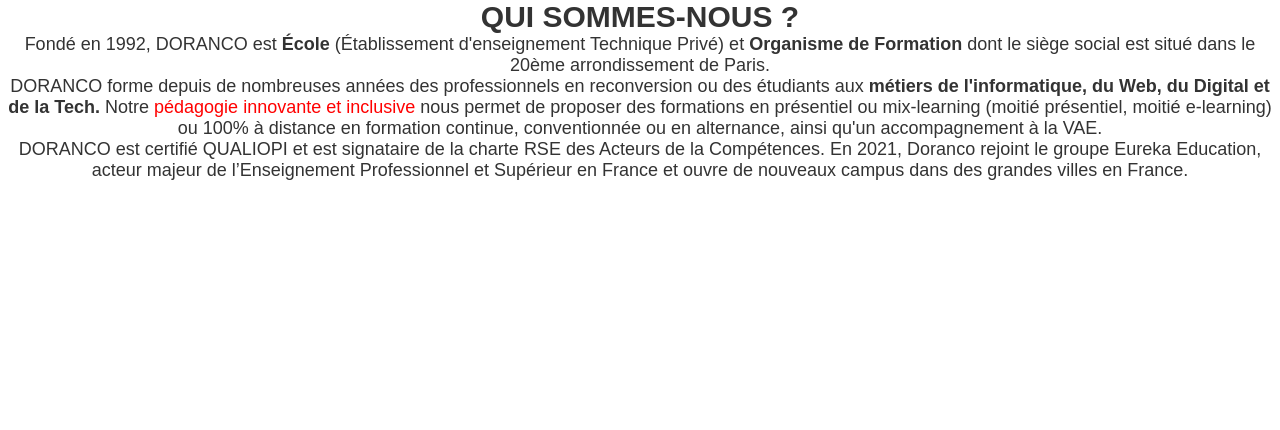
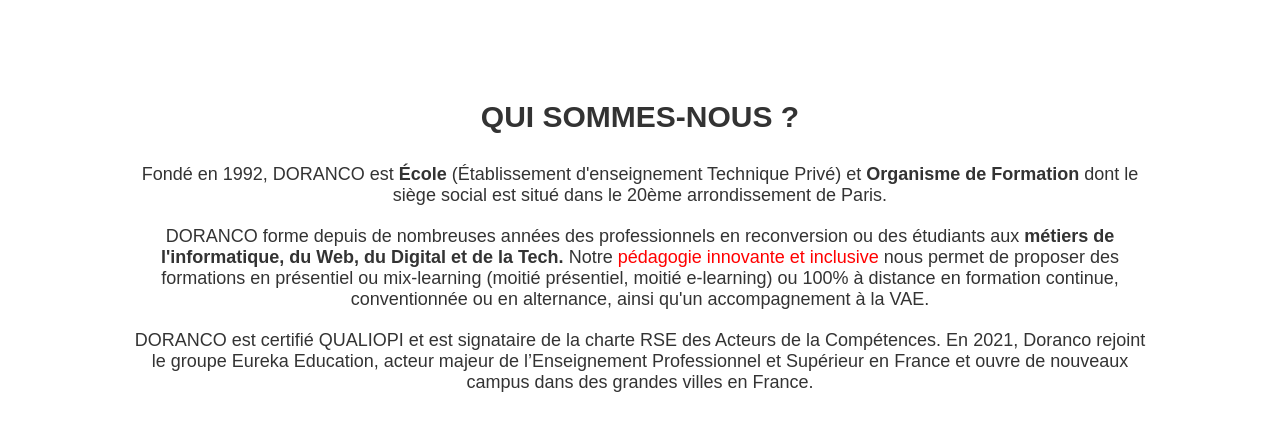
Before and after one commit to Edjek/html-css-14-11-2022, a plain HTML site: page site-web/index.html in a window 1280 px wide. Drawn offline with Linux system fonts and the light colour scheme.

Commit message:
css-block

```diff
--- a/site-web/css/style.css
+++ b/site-web/css/style.css
@@ -3,7 +3,6 @@
     padding: 0;
     box-sizing: border-box;
 }
-
 
 body {
     color: #333;
@@ -12,20 +11,29 @@ body {
     text-decoration: none;
 }
 
-
 a {
     text-decoration: none;
 }
 
 .about-us {
+    width: 80%;
+    max-width: 1080px;
+    min-width: 370px;
+
+    min-height: 250px;
+    margin: 50px auto;
+    padding: 50px 0;
+
+    /* border: 1px solid #999; */
+    /* box-shadow: 4px 4px 12px #999; */
     text-align: center;
 }
 
 .title {
+    margin-bottom: 30px;
     font-size: 30px;
     text-transform: uppercase;
 }
-
 
 .txt-uppercase {
     text-transform: uppercase;
@@ -38,3 +46,7 @@ a {
 .link-about-us:hover {
     color: pink;
 }
+
+.about-us p {
+    margin-bottom: 20px;
+}
```
